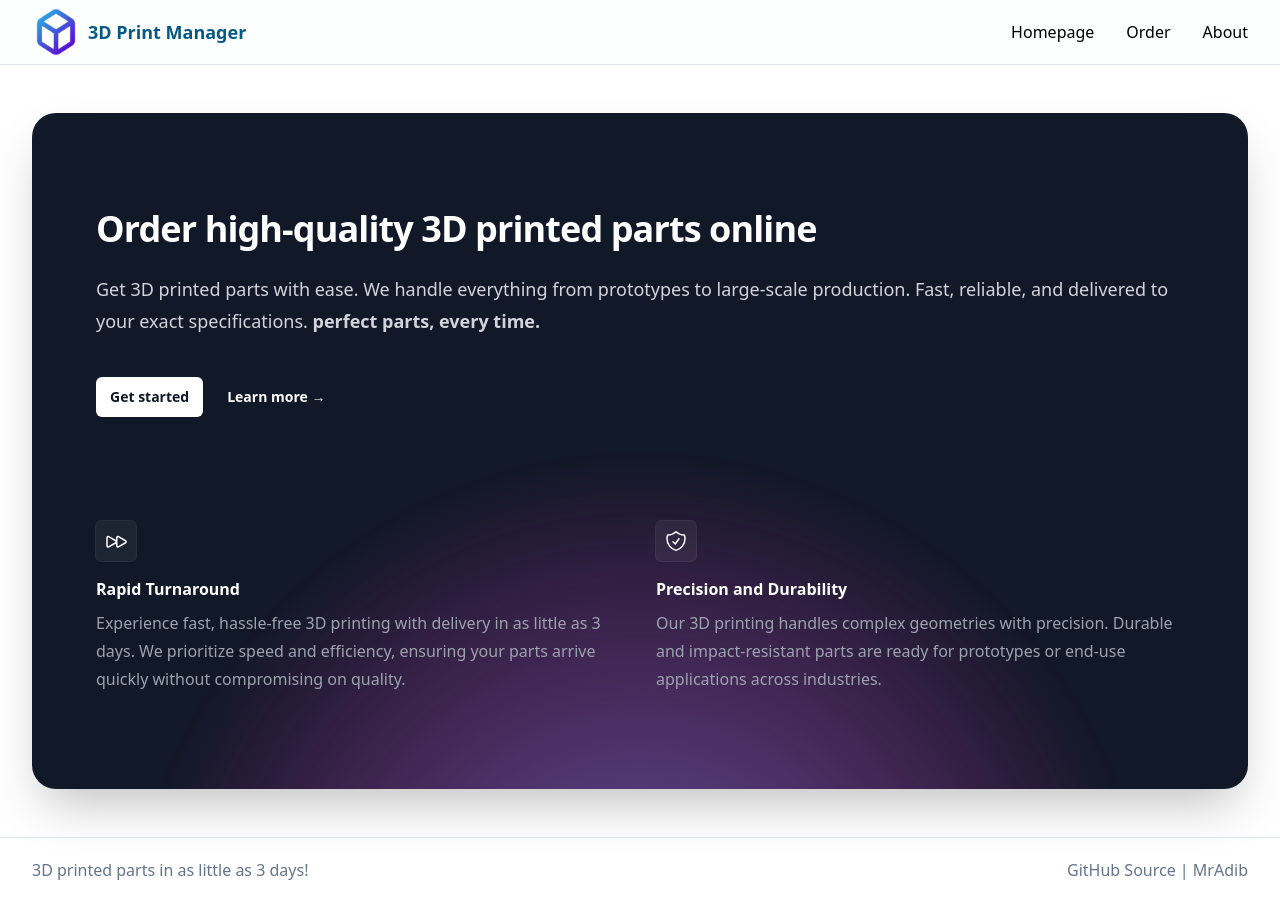
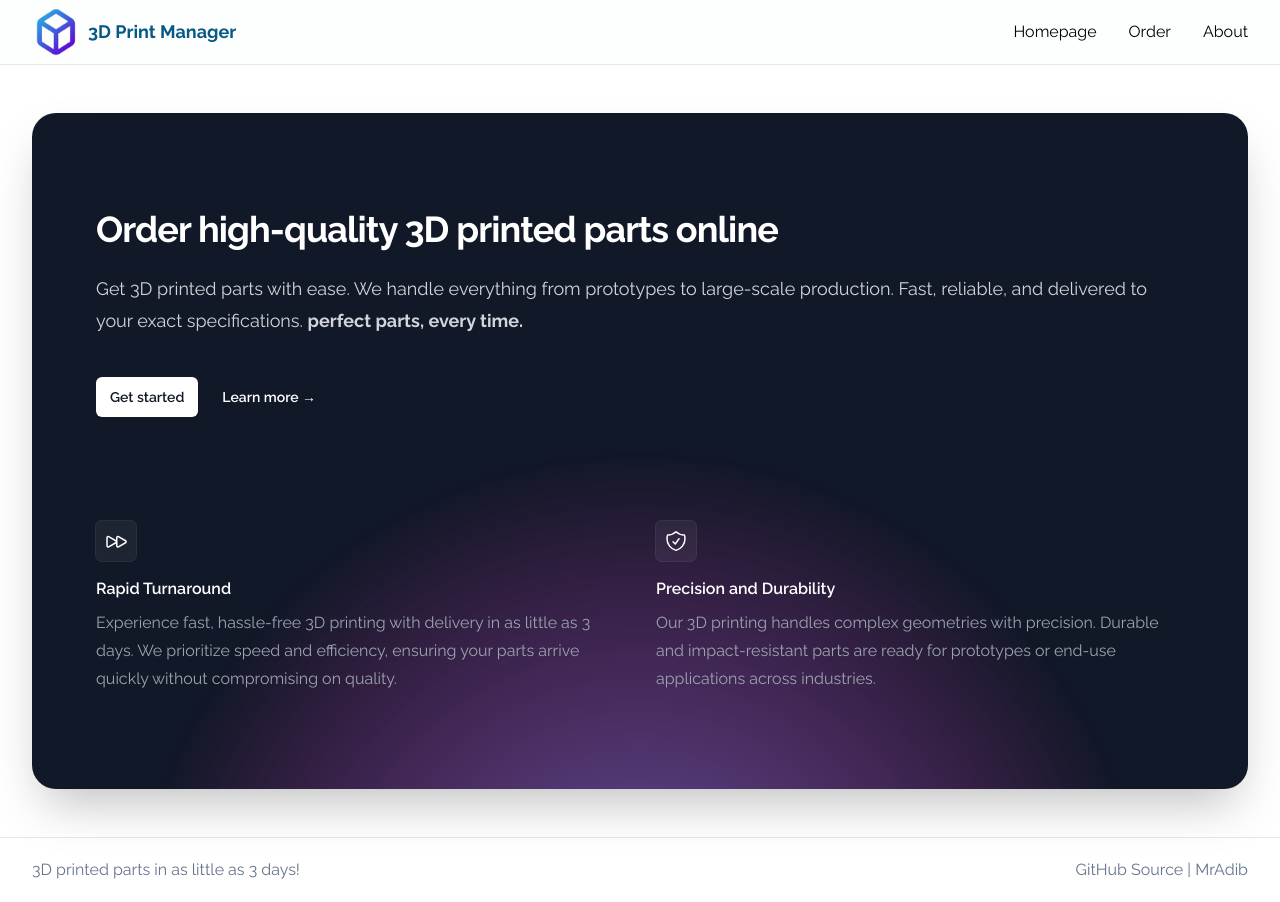
Before and after one commit to JohnAdib/3d-print-manager, a Vue app in the folder frontend/: page / in a window 1280 px wide. Built offline with nearby package versions, Linux system fonts and the light colour scheme.

Commit message:
use railway font

```diff
--- /dev/null
+++ b/frontend/src/assets/main.css
@@ -0,0 +1 @@
+@import url('https://fonts.googleapis.com/css2?family=Raleway:wght@100;200;300;400;500;600;700;800;900&display=swap');
--- a/frontend/src/main.ts
+++ b/frontend/src/main.ts
@@ -1,3 +1,4 @@
+import './assets/main.css'
 import './assets/tailwind.css'
 
 import { createApp } from 'vue'
--- a/frontend/tailwind.config.js
+++ b/frontend/tailwind.config.js
@@ -2,6 +2,9 @@
 export default {
   content: ['./src/**/*.{vue,js,ts,jsx,tsx,html}'],
   theme: {
+    fontFamily: {
+      sans: ['Raleway', 'Sans-serif']
+    },
     extend: {}
   },
   plugins: []
```
